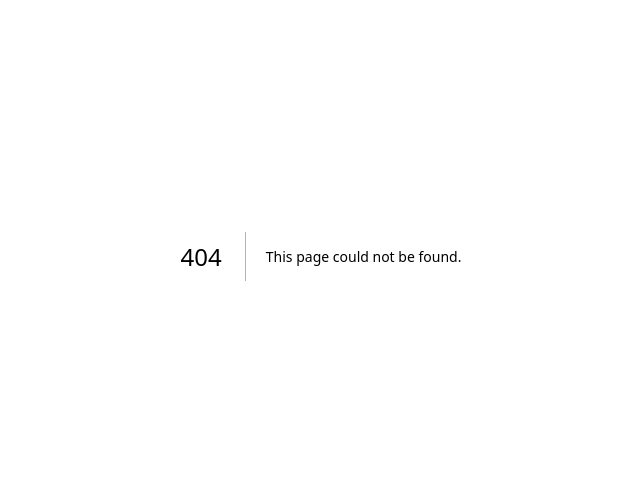
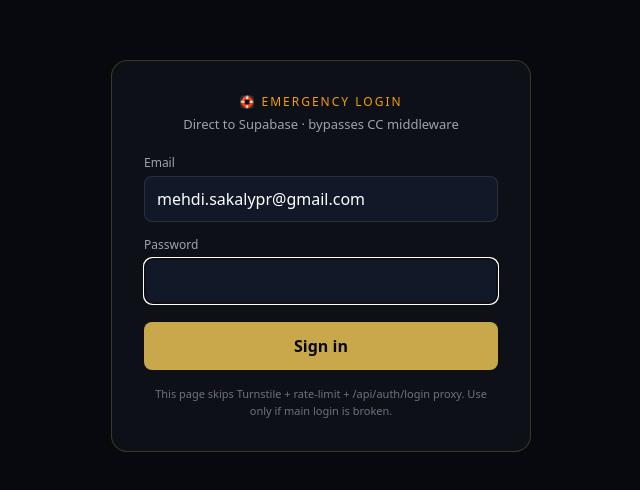
Before and after one commit to mehdisakalypr-cpu/command-center, a Next.js app: page /auth/emergency in a window 1280 px wide. Before the commit this address had no page. Shown: the part 144-634 px from the top of the page, without its empty margins (319-959 px from the left). Built offline with nearby package versions, Linux system fonts and the light colour scheme; no server answers.

Commit message:
fix(cc/auth): emergency client-side login page (bypasses middleware)

```diff
--- /dev/null
+++ b/app/auth/emergency/page.tsx
@@ -0,0 +1,59 @@
+'use client'
+
+// Emergency direct-to-Supabase login page. Bypasses the CC /api/auth/login
+// proxy entirely so broken middleware cannot block the bootstrap.
+// All auth happens client-side with the browser SDK talking directly to Supabase.
+
+import { useState } from 'react'
+import { useRouter } from 'next/navigation'
+import { createSupabaseBrowser } from '@/lib/supabase'
+
+export default function EmergencyLogin() {
+  const router = useRouter()
+  const [email, setEmail] = useState('mehdi.sakalypr@gmail.com')
+  const [password, setPassword] = useState('')
+  const [loading, setLoading] = useState(false)
+  const [error, setError] = useState<string | null>(null)
+
+  async function submit(e: React.FormEvent) {
+    e.preventDefault()
+    setError(null)
+    setLoading(true)
+    try {
+      const sb = createSupabaseBrowser()
+      try { await sb.auth.signOut({ scope: 'local' }) } catch { /* ignore */ }
+      const { data, error: signErr } = await sb.auth.signInWithPassword({ email: email.trim().toLowerCase(), password })
+      if (signErr) { setError(signErr.message); setLoading(false); return }
+      if (!data.session) { setError('No session returned'); setLoading(false); return }
+      // Session cookie is now set. Redirect to dashboard — middleware will see the session.
+      router.push('/dashboard')
+    } catch (err) {
+      setError(err instanceof Error ? err.message : String(err))
+      setLoading(false)
+    }
+  }
+
+  return (
+    <div style={{ minHeight: '100vh', display: 'flex', alignItems: 'center', justifyContent: 'center', background: '#07090F', padding: 24 }}>
+      <form onSubmit={submit} style={{ maxWidth: 420, width: '100%', background: '#0D1117', border: '1px solid rgba(201,168,76,.25)', borderRadius: 16, padding: 32, color: '#fff', fontFamily: 'system-ui, sans-serif' }}>
+        <div style={{ textAlign: 'center', marginBottom: 20 }}>
+          <div style={{ fontSize: 12, color: '#F59E0B', letterSpacing: 2, textTransform: 'uppercase', marginBottom: 4 }}>🛟 Emergency login</div>
+          <div style={{ fontSize: 13, color: '#9CA3AF' }}>Direct to Supabase · bypasses CC middleware</div>
+        </div>
+        <label style={{ display: 'block', fontSize: 12, color: '#9CA3AF', marginBottom: 4 }}>Email</label>
+        <input type="email" value={email} onChange={e => setEmail(e.target.value)} required
+          style={{ width: '100%', padding: '10px 12px', background: '#111827', border: '1px solid rgba(255,255,255,.1)', borderRadius: 8, color: '#fff', marginBottom: 14 }} />
+        <label style={{ display: 'block', fontSize: 12, color: '#9CA3AF', marginBottom: 4 }}>Password</label>
+        <input type="password" value={password} onChange={e => setPassword(e.target.value)} required autoFocus
+          style={{ width: '100%', padding: '10px 12px', background: '#111827', border: '1px solid rgba(255,255,255,.1)', borderRadius: 8, color: '#fff', marginBottom: 18 }} />
+        {error && <div style={{ background: 'rgba(239,68,68,.1)', border: '1px solid rgba(239,68,68,.3)', borderRadius: 8, padding: 10, fontSize: 13, color: '#FCA5A5', marginBottom: 14 }}>{error}</div>}
+        <button type="submit" disabled={loading} style={{ width: '100%', padding: 12, background: '#C9A84C', color: '#07090F', border: 0, borderRadius: 8, fontWeight: 700, cursor: loading ? 'wait' : 'pointer', opacity: loading ? 0.6 : 1 }}>
+          {loading ? 'Signing in…' : 'Sign in'}
+        </button>
+        <div style={{ marginTop: 16, fontSize: 11, color: '#6B7280', textAlign: 'center' }}>
+          This page skips Turnstile + rate-limit + /api/auth/login proxy. Use only if main login is broken.
+        </div>
+      </form>
+    </div>
+  )
+}
```
